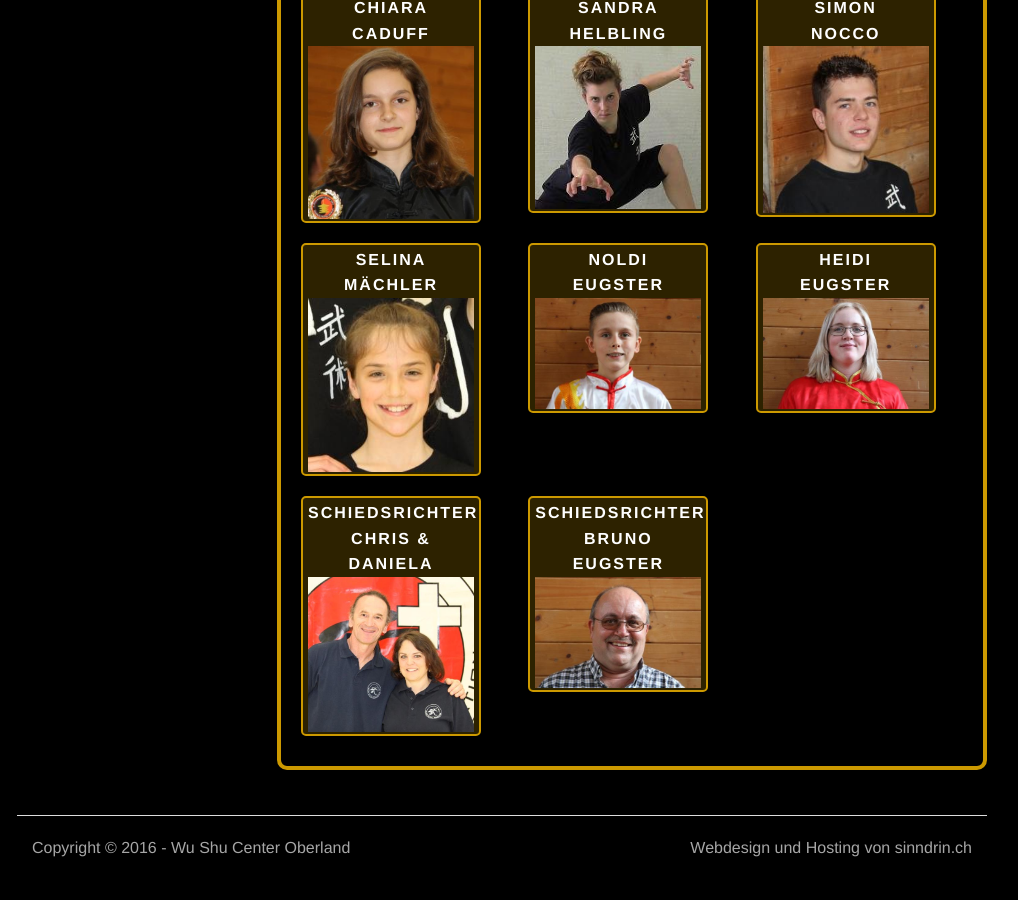
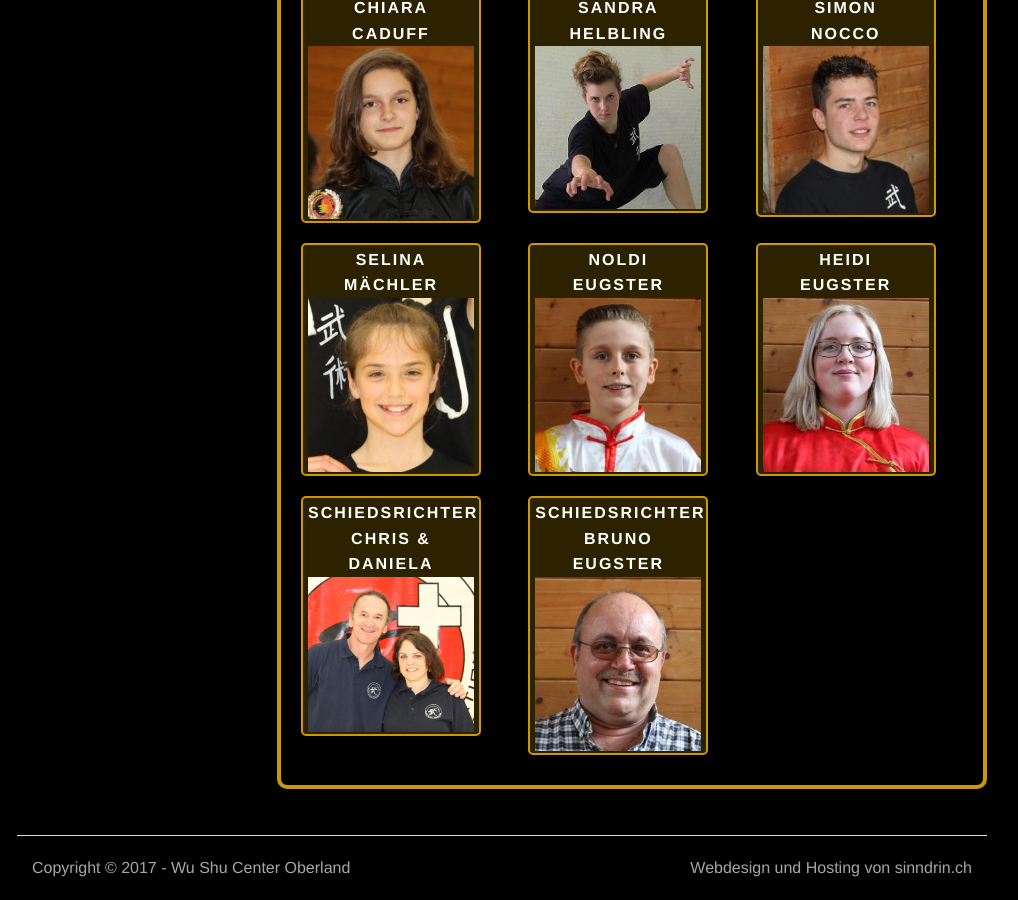
Before and after one commit to wu-shu/wu-shu.github.io, a Jekyll site: the page built from lehrer-turnierteam/index.md, in a window 1280 px wide and 900 px high, scrolled down 1737 px. Shown: the whole window, without its empty margins (138-1156 px from the left). Built offline with Jekyll 4.4.1, drawn with Linux system fonts in a browser that asks for light colours; some web fonts are replaced; comment, search, counter and statistics services are not loaded.

Commit message:
Fix Turnierteam Fotos Bildgrösse und anzeige Bruno Eugster Bild

```diff
--- a/_includes/footer.html
+++ b/_includes/footer.html
@@ -4,7 +4,7 @@
     <hr/>
 
     <div class="medium-6 columns">
-      <p class="inline-block primary-color">Copyright &copy; 2016 - Wu Shu Center Oberland</p>
+      <p class="inline-block primary-color">Copyright &copy; 2017 - Wu Shu Center Oberland</p>
     </div>
     <div class="medium-6 columns">
       <ul class="inline-list right">
--- a/lehrer-turnierteam/index.md
+++ b/lehrer-turnierteam/index.md
@@ -30,9 +30,10 @@ title: Lehrer / Turnierteam
 
 - - -
 
-## Turnierteam <a href="http://www.swisswushu.ch/"><img src="/images/swisswushu.jpg" alt="Swisswushu" width="70px"></a>
+## Turnierteam <a href="http://www.swisswushu.ch/"><img src="/images/swisswushu.jpg" alt="Swisswushu" width="70"></a>
 
 <br>
+
 <ul class="small-block-grid-1 medium-block-grid-2 large-block-grid-3">
 <li><a href="/lehrer-turnierteam/chiara-caduff/" class="button-contact-place" title="Chiara Caduff">Chiara<br>Caduff<img src="/images/chiara-caduff.jpg" width="320" height="240" alt="Chiara Caduff"></a></li>
 <li><a href="/lehrer-turnierteam/sandra-helbling/" class="button-contact-place" title="Sandra Helbling">Sandra Helbling<img src="/images/sandra-helbling.jpg" width="320" height="240" alt="Sandra Helbling"></a></li>
```
Also changed, not shown: images/bruno-eugster.JPG (deleted), images/bruno-eugster.jpg (added), images/heidi-eugster.JPG, images/noldi-eugster.JPG.
